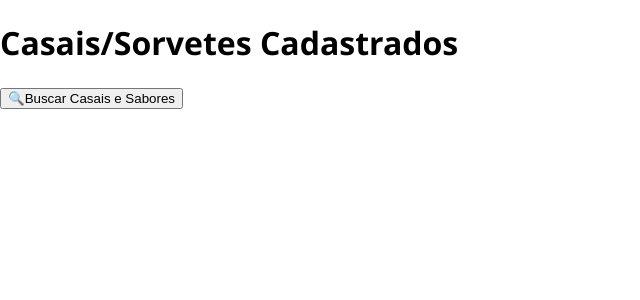
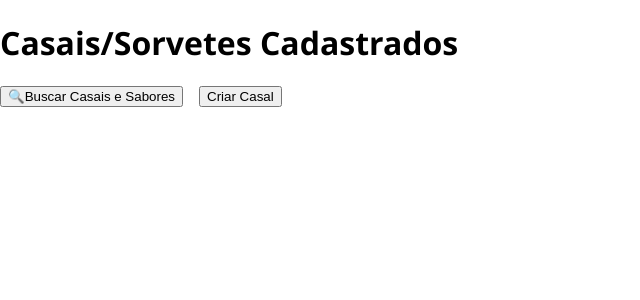
Before and after one commit to annabeatriz17/Lovely-Match-FrontEnd, a Next.js app in the folder loveltmatch/: page /listagem in a window 1280 px wide. Shown: the top 300 px of the page, without its empty margins (0-640 px from the left). Built offline with nearby package versions, Linux system fonts and the light colour scheme.

Commit message:
Add navigation buttons and homepage component
Added a 'Voltar para Listagem' button to the couple creation page and a 'Criar Casal' button to the listing page for improved navigation. Also introduced a simple homepage component with a welcome message.

```diff
--- a/loveltmatch/src/app/listagem/page.jsx
+++ b/loveltmatch/src/app/listagem/page.jsx
@@ -34,11 +34,14 @@ export default function Listagem() {
 		<div className={styles.container}>
 			<div className={styles.cards}>
 				<h1 className={styles.title}>Casais/Sorvetes Cadastrados</h1>
-				<div className={styles.button}>
-					<button onClick={buscarCasaisESabores} disabled={loading} className={styles.button}>
-						{loading ? "Carregando..." : "🔍Buscar Casais e Sabores"}
-					</button>
-				</div>
+						<div className={styles.button} style={{display:'flex',gap:'1rem'}}>
+							<button onClick={buscarCasaisESabores} disabled={loading} className={styles.button}>
+								{loading ? "Carregando..." : "🔍Buscar Casais e Sabores"}
+							</button>
+							<button onClick={() => window.location.href='/criacao'} className={styles.button}>
+								Criar Casal
+							</button>
+						</div>
 			</div>
 			<div className={styles.cardss}>
 				{casais.map((casal) => (
```
Also changed, not shown: loveltmatch/src/app/criacao/page.jsx (+6 -1 lines), loveltmatch/src/app/page.jsx (+7 -0 lines).
